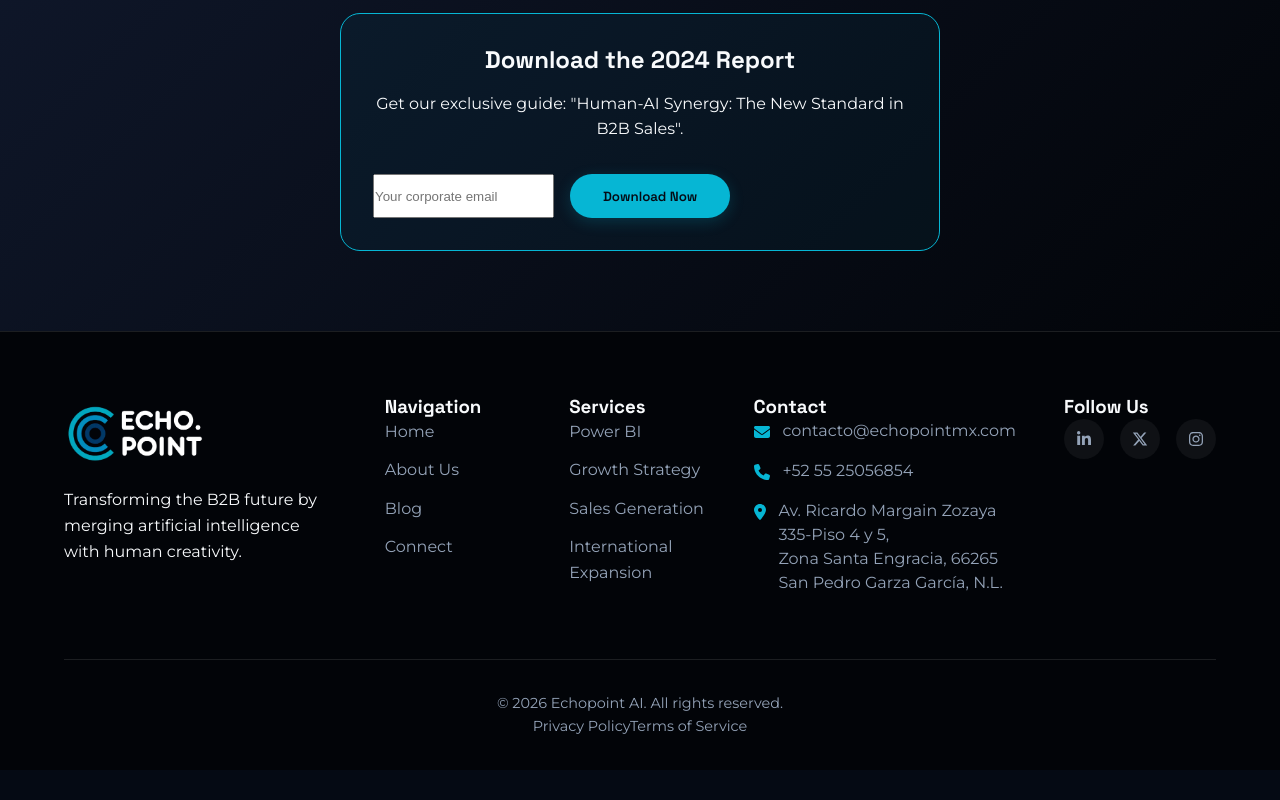
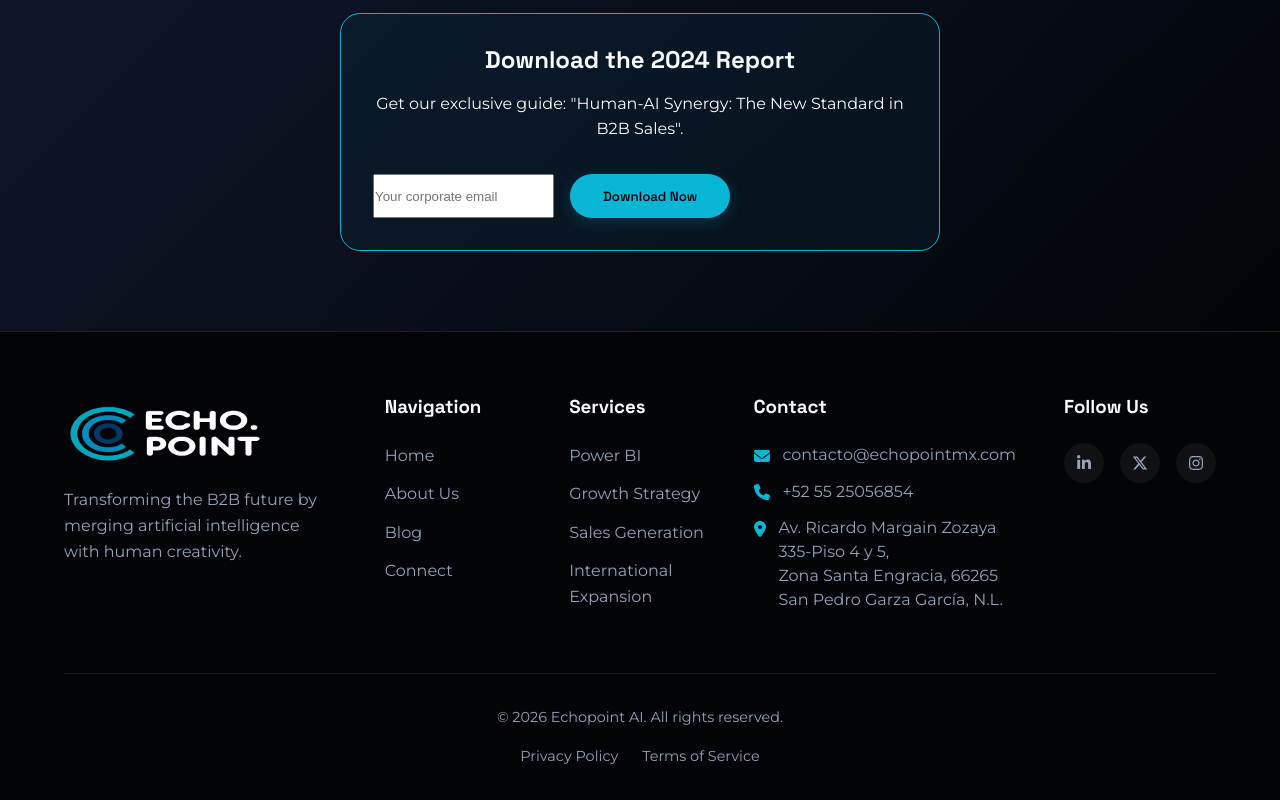
Before and after one commit to Gapuccino/Echopint, a Next.js app: page /en in a window 1280 px wide. Shown: the part 3245-4045 px from the top of the page. Before the commit the page ends 4015 px from the top, so only its background shows below. Built offline with nearby package versions, Linux system fonts and the light colour scheme.

Commit message:
refactor: modularize Footer styles using CSS Modules

```diff
--- a/src/app/globals.css
+++ b/src/app/globals.css
@@ -488,10 +488,6 @@ h4 {
     }
 }
 
-.footer-brand .logo-img {
-    height: 75px;
-    margin-bottom: 1rem;
-}
 
 /* Hero Section */
 .hero-section {
@@ -2321,102 +2317,7 @@ h4 {
     line-height: 1.7;
 }
 
-/* Footer */
-.footer {
-    background: #020408;
-    padding: 4rem 0 2rem;
-    border-top: 1px solid var(--border-glass);
-}
-
-.footer-grid {
-    display: grid;
-    grid-template-columns: 1fr;
-    gap: 3rem;
-    margin-bottom: 3rem;
-}
-
-@media (min-width: 768px) {
-    .footer-grid {
-        grid-template-columns: repeat(2, 1fr);
-    }
-}
-
-@media (min-width: 1024px) {
-    .footer-grid {
-        grid-template-columns: 2fr 1fr 1fr 1.5fr 1fr;
-    }
-}
-
-.footer h4 {
-    margin-bottom: 1.5rem;
-    color: var(--text-primary);
-}
-
-.footer ul li {
-    margin-bottom: 0.8rem;
-}
-
-.footer a {
-    color: var(--text-secondary);
-}
-
-.footer a:hover {
-    color: var(--tech-cyan);
-}
-
-.footer-contact .contact-links li {
-    margin-bottom: 1rem;
-    display: flex;
-    align-items: flex-start;
-}
-
-.footer-contact .contact-links li a,
-.footer-contact .contact-links li span {
-    display: flex;
-    gap: 0.8rem;
-    color: var(--text-secondary);
-    line-height: 1.5;
-}
-
-.footer-contact .contact-links li a:hover {
-    color: var(--tech-cyan);
-}
-
-.footer-contact i,
-.footer-contact svg {
-    color: var(--tech-cyan);
-    margin-top: 0.3rem;
-    width: 16px;
-}
-
-.social-links {
-    display: flex;
-    gap: 1rem;
-}
-
-.social-links a {
-    width: 40px;
-    height: 40px;
-    background: rgba(255, 255, 255, 0.05);
-    display: flex;
-    align-items: center;
-    justify-content: center;
-    border-radius: 50%;
-    transition: var(--transition-fast);
-}
-
-.social-links a:hover {
-    background: var(--tech-cyan);
-    color: var(--bg-dark);
-}
-
-.footer-bottom {
-    text-align: center;
-    padding-top: 2rem;
-    border-top: 1px solid var(--border-glass);
-    color: var(--text-secondary);
-    font-size: 0.9rem;
-}
+
 
 /* Animations */
 .fade-in-up {
--- /dev/null
+++ b/src/components/Footer.module.css
@@ -0,0 +1,114 @@
+.footer {
+    background: #020408;
+    padding: 4rem 0 2rem;
+    border-top: 1px solid var(--border-glass);
+}
+
+.footerGrid {
+    display: grid;
+    grid-template-columns: 1fr;
+    gap: 3rem;
+    margin-bottom: 3rem;
+}
+
+@media (min-width: 768px) {
+    .footerGrid {
+        grid-template-columns: repeat(2, 1fr);
+    }
+}
+
+@media (min-width: 1024px) {
+    .footerGrid {
+        grid-template-columns: 2fr 1fr 1fr 1.5fr 1fr;
+    }
+}
+
+.footer h3,
+.footer h4 {
+    margin-bottom: 1.5rem;
+    color: var(--text-primary);
+}
+
+.footer ul li {
+    margin-bottom: 0.8rem;
+}
+
+.footer a {
+    color: var(--text-secondary);
+    transition: var(--transition-fast);
+}
+
+.footer a:hover {
+    color: var(--tech-cyan);
+}
+
+.footerBrand .logoImg {
+    height: 75px;
+    margin-bottom: 1rem;
+}
+
+.footerBrand p {
+    color: var(--text-secondary);
+    max-width: 300px;
+}
+
+.contactLinks li {
+    margin-bottom: 1rem;
+    display: flex;
+    align-items: flex-start;
+}
+
+.contactLinks li a,
+.contactLinks li span {
+    display: flex;
+    gap: 0.8rem;
+    color: var(--text-secondary);
+    line-height: 1.5;
+}
+
+.contactLinks li a:hover {
+    color: var(--tech-cyan);
+}
+
+.footerContact svg {
+    color: var(--tech-cyan);
+    margin-top: 0.3rem;
+    width: 16px;
+}
+
+.socialLinks {
+    display: flex;
+    gap: 1rem;
+}
+
+.socialLinks a {
+    width: 40px;
+    height: 40px;
+    background: rgba(255, 255, 255, 0.05);
+    display: flex;
+    align-items: center;
+    justify-content: center;
+    border-radius: 50%;
+    transition: var(--transition-fast);
+    color: var(--text-secondary);
+}
+
+.socialLinks a:hover {
+    background: var(--tech-cyan);
+    color: var(--bg-dark);
+}
+
+.footerBottom {
+    text-align: center;
+    padding-top: 2rem;
+    border-top: 1px solid var(--border-glass);
+    color: var(--text-secondary);
+    font-size: 0.9rem;
+}
+
+.legalLinks {
+    display: flex;
+    justify-content: center;
+    gap: 1.5rem;
+    margin-top: 1rem;
+}
--- a/src/components/Footer.tsx
+++ b/src/components/Footer.tsx
@@ -15,24 +15,25 @@ import {
   faXTwitter,
   faInstagram
 } from "@fortawesome/free-brands-svg-icons";
+import styles from "./Footer.module.css";
 
 export default function Footer() {
   const { t, lang } = useLanguage();
 
   return (
-    <footer className="footer section">
+    <footer className={`${styles.footer} section`}>
       <div className="container">
-        <div className="footer-grid">
-          <div className="footer-brand">
+        <div className={styles.footerGrid}>
+          <div className={styles.footerBrand}>
             <Link href={getLocalizedPath(lang, "/")} className="logo">
-              <Image src="/logo.webp" alt="Echopoint AI" className="logo-img" width={200} height={75} />
+              <Image src="/logo.webp" alt="Echopoint AI" className={styles.logoImg} width={200} height={75} />
             </Link>
             <p>
               {t('footer.desc')}
             </p>
           </div>
 
-          <div className="footer-nav">
+          <div className={styles.footerNav}>
             <h3>{t('footer.nav')}</h3>
             <ul>
               <li><Link href={getLocalizedPath(lang, "/")}>Home</Link></li>
@@ -41,7 +42,7 @@ export default function Footer() {
               <li><Link href={getLocalizedPath(lang, "/contacto")}>{t('nav.contact')}</Link></li>
             </ul>
           </div>
-          <div className="footer-nav">
+          <div className={styles.footerNav}>
             <h3>{t('nav.services')}</h3>
             <ul>
               <li><Link href={getLocalizedPath(lang, "/servicios")}>Power BI</Link></li>
@@ -51,18 +52,18 @@ export default function Footer() {
             </ul>
           </div>
 
-          <div className="footer-contact">
+          <div className={styles.footerContact}>
             <h3>{t('footer.contact')}</h3>
-            <ul className="contact-links">
+            <ul className={styles.contactLinks}>
               <li><a href="mailto:contacto@echopointmx.com"><FontAwesomeIcon icon={faEnvelope} /> contacto@echopointmx.com</a></li>
               <li><a href="tel:+525525056854"><FontAwesomeIcon icon={faPhone} /> +52 55 25056854</a></li>
               <li><span><FontAwesomeIcon icon={faLocationDot} /> Av. Ricardo Margain Zozaya 335-Piso 4 y 5,<br />Zona Santa Engracia, 66265<br />San Pedro Garza García, N.L.</span></li>
             </ul>
           </div>
 
-          <div className="footer-social">
+          <div className={styles.footerSocial}>
             <h3>{t('footer.follow')}</h3>
-            <div className="social-links">
+            <div className={styles.socialLinks}>
               <a href="https://linkedin.com/company/echopoint-ai" aria-label="LinkedIn" target="_blank" rel="noopener noreferrer"><FontAwesomeIcon icon={faLinkedinIn} /></a>
               <a href="https://x.com/echopoint_ai" aria-label="X (Twitter)" target="_blank" rel="noopener noreferrer"><FontAwesomeIcon icon={faXTwitter} /></a>
               <a href="https://instagram.com/echopoint_ai" aria-label="Instagram" target="_blank" rel="noopener noreferrer"><FontAwesomeIcon icon={faInstagram} /></a>
@@ -70,9 +71,9 @@ export default function Footer() {
           </div>
         </div>
 
-        <div className="footer-bottom">
+        <div className={styles.footerBottom}>
           <p>&copy; {new Date().getFullYear()} Echopoint AI. All rights reserved.</p>
-          <div className="legal-links">
+          <div className={styles.legalLinks}>
             <a href="#">Privacy Policy</a>
             <a href="#">Terms of Service</a>
           </div>
```
